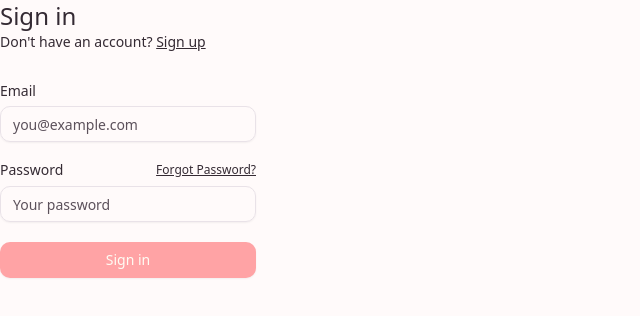
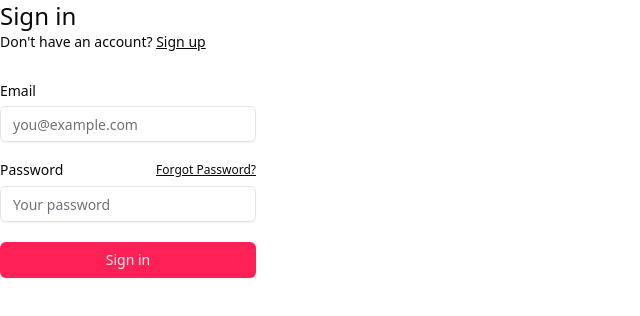
Before and after one commit to jordanmcgregor/sassows-v2, a Next.js app: page /sign-in in a window 1280 px wide. Shown: the top 316 px of the page, without its empty margins (0-640 px from the left). Built offline with nearby package versions, Linux system fonts and the light colour scheme.

Commit message:
changed the theme to rose

```diff
--- a/app/globals.css
+++ b/app/globals.css
@@ -44,87 +44,74 @@
 }
 
 :root {
-  --radius: 0.75rem;
-  --background: oklch(0.99 0.005 20); /* Soft cream */
-  --foreground: oklch(0.3 0.02 330); /* Gentle plum */
-  --card: oklch(0.99 0.005 20); /* Match background */
-  --card-foreground: oklch(0.3 0.02 330);
-  --popover: oklch(1 0.01 30); /* Light blush */
-  --popover-foreground: oklch(0.35 0.01 330);
-
-  --primary: oklch(0.85 0.15 20); /* Warm coral pink */
-  --primary-foreground: oklch(0.99 0.01 90); /* Soft cream on coral */
-
-  --secondary: oklch(0.94 0.04 320); /* Pastel lavender pink */
-  --secondary-foreground: oklch(0.32 0.01 320);
-
-  --muted: oklch(0.96 0.01 330); /* Muted petal pink */
-  --muted-foreground: oklch(0.45 0.02 330);
-
-  --accent: oklch(0.94 0.04 280); /* Soft lavender */
-  --accent-foreground: oklch(0.3 0.01 280);
-
-  --destructive: oklch(0.65 0.18 25); /* Muted coral-red */
-  --border: oklch(0.92 0.01 330);
-  --input: oklch(0.92 0.01 330);
-  --ring: oklch(0.85 0.15 20); /* Match primary */
-
-  --chart-1: oklch(0.75 0.14 40);  /* Peachy orange */
-  --chart-2: oklch(0.65 0.12 180); /* Sky blue */
-  --chart-3: oklch(0.58 0.1 300);  /* Orchid */
-  --chart-4: oklch(0.87 0.12 100); /* Minty green */
-  --chart-5: oklch(0.8 0.15 50);   /* Apricot */
-
-  --sidebar: oklch(0.985 0.005 20); /* Light cream */
-  --sidebar-foreground: oklch(0.3 0.02 330);
-  --sidebar-primary: oklch(0.85 0.15 20);
-  --sidebar-primary-foreground: oklch(0.99 0.01 90);
-  --sidebar-accent: oklch(0.94 0.04 320);
-  --sidebar-accent-foreground: oklch(0.32 0.01 320);
-  --sidebar-border: oklch(0.92 0.01 330);
-  --sidebar-ring: oklch(0.85 0.15 20);
+  --radius: 0.5rem;
+  --background: oklch(1 0 0);
+  --foreground: oklch(0.141 0.005 285.823);
+  --card: oklch(1 0 0);
+  --card-foreground: oklch(0.141 0.005 285.823);
+  --popover: oklch(1 0 0);
+  --popover-foreground: oklch(0.141 0.005 285.823);
+  --primary: oklch(0.645 0.246 16.439);
+  --primary-foreground: oklch(0.969 0.015 12.422);
+  --secondary: oklch(0.967 0.001 286.375);
+  --secondary-foreground: oklch(0.21 0.006 285.885);
+  --muted: oklch(0.967 0.001 286.375);
+  --muted-foreground: oklch(0.552 0.016 285.938);
+  --accent: oklch(0.967 0.001 286.375);
+  --accent-foreground: oklch(0.21 0.006 285.885);
+  --destructive: oklch(0.577 0.245 27.325);
+  --border: oklch(0.92 0.004 286.32);
+  --input: oklch(0.92 0.004 286.32);
+  --ring: oklch(0.645 0.246 16.439);
+  --chart-1: oklch(0.646 0.222 41.116);
+  --chart-2: oklch(0.6 0.118 184.704);
+  --chart-3: oklch(0.398 0.07 227.392);
+  --chart-4: oklch(0.828 0.189 84.429);
+  --chart-5: oklch(0.769 0.188 70.08);
+  --sidebar: oklch(0.985 0 0);
+  --sidebar-foreground: oklch(0.141 0.005 285.823);
+  --sidebar-primary: oklch(0.645 0.246 16.439);
+  --sidebar-primary-foreground: oklch(0.969 0.015 12.422);
+  --sidebar-accent: oklch(0.967 0.001 286.375);
+  --sidebar-accent-foreground: oklch(0.21 0.006 285.885);
+  --sidebar-border: oklch(0.92 0.004 286.32);
+  --sidebar-ring: oklch(0.645 0.246 16.439);
 }
 
 .dark {
-  --background: oklch(0.25 0.02 320); /* Plum base */
-  --foreground: oklch(0.98 0.005 20); /* Creamy text */
-  --card: oklch(0.28 0.015 320);
-  --card-foreground: oklch(0.98 0.005 20);
-  --popover: oklch(0.3 0.02 320);
-  --popover-foreground: oklch(0.98 0.005 20);
+  --background: oklch(0.141 0.005 285.823);
+  --foreground: oklch(0.985 0 0);
+  --card: oklch(0.21 0.006 285.885);
+  --card-foreground: oklch(0.985 0 0);
+  --popover: oklch(0.21 0.006 285.885);
+  --popover-foreground: oklch(0.985 0 0);
+  --primary: oklch(0.645 0.246 16.439);
+  --primary-foreground: oklch(0.969 0.015 12.422);
+  --secondary: oklch(0.274 0.006 286.033);
+  --secondary-foreground: oklch(0.985 0 0);
+  --muted: oklch(0.274 0.006 286.033);
+  --muted-foreground: oklch(0.705 0.015 286.067);
+  --accent: oklch(0.274 0.006 286.033);
+  --accent-foreground: oklch(0.985 0 0);
+  --destructive: oklch(0.704 0.191 22.216);
+  --border: oklch(1 0 0 / 10%);
+  --input: oklch(1 0 0 / 15%);
+  --ring: oklch(0.645 0.246 16.439);
+  --chart-1: oklch(0.488 0.243 264.376);
+  --chart-2: oklch(0.696 0.17 162.48);
+  --chart-3: oklch(0.769 0.188 70.08);
+  --chart-4: oklch(0.627 0.265 303.9);
+  --chart-5: oklch(0.645 0.246 16.439);
+  --sidebar: oklch(0.21 0.006 285.885);
+  --sidebar-foreground: oklch(0.985 0 0);
+  --sidebar-primary: oklch(0.645 0.246 16.439);
+  --sidebar-primary-foreground: oklch(0.969 0.015 12.422);
+  --sidebar-accent: oklch(0.274 0.006 286.033);
+  --sidebar-accent-foreground: oklch(0.985 0 0);
+  --sidebar-border: oklch(1 0 0 / 10%);
+  --sidebar-ring: oklch(0.645 0.246 16.439);
+}
 
-  --primary: oklch(0.85 0.15 20);
-  --primary-foreground: oklch(0.99 0.01 90);
-
-  --secondary: oklch(0.4 0.02 320);
-  --secondary-foreground: oklch(0.98 0.005 20);
-
-  --muted: oklch(0.4 0.015 320);
-  --muted-foreground: oklch(0.75 0.02 330);
-
-  --accent: oklch(0.4 0.02 280);
-  --accent-foreground: oklch(0.98 0.005 20);
-
-  --destructive: oklch(0.6 0.2 25);
-  --border: oklch(0.4 0.01 320 / 50%);
-  --input: oklch(0.35 0.01 320 / 40%);
-  --ring: oklch(0.85 0.15 20);
-
-  --chart-1: oklch(0.6 0.2 40);
-  --chart-2: oklch(0.6 0.15 180);
-  --chart-3: oklch(0.6 0.1 300);
-  --chart-4: oklch(0.65 0.15 100);
-  --chart-5: oklch(0.6 0.15 50);
-
-  --sidebar: oklch(0.3 0.02 320);
-  --sidebar-foreground: oklch(0.98 0.005 20);
-  --sidebar-primary: oklch(0.85 0.15 20);
-  --sidebar-primary-foreground: oklch(0.99 0.01 90);
-  --sidebar-accent: oklch(0.4 0.02 320);
-  --sidebar-accent-foreground: oklch(0.98 0.005 20);
-  --sidebar-border: oklch(0.4 0.01 320 / 50%);
-  --sidebar-ring: oklch(0.85 0.15 20);
-}
 
 
 
```
